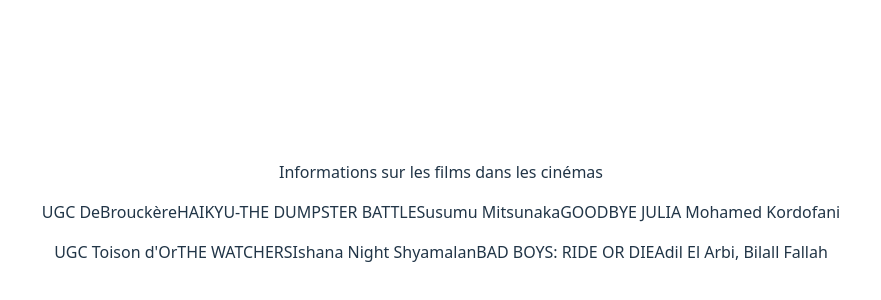
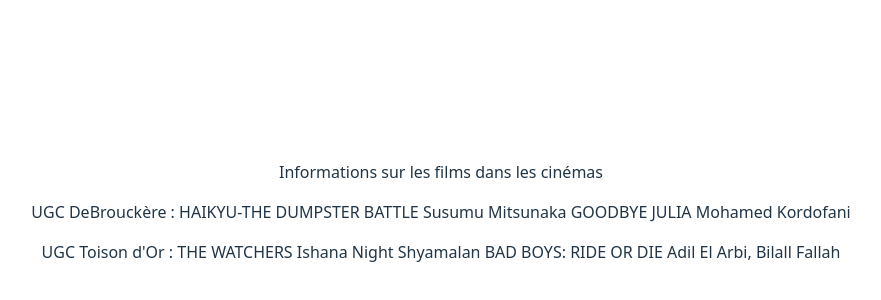
Before and after one commit to cyril-belkhiria-vinci/web2, a React (Vite) app in the folder exercises/exo2.1/Movies/: page / in a window 1280 px wide. Shown: the part 188-488 px from the top of the page, without its empty margins (199-1080 px from the left). Built offline with nearby package versions, Linux system fonts and the light colour scheme.

Commit message:
new exo2.2 moins moche

```diff
--- a/exercises/exo2.1/Movies/src/App.tsx
+++ b/exercises/exo2.1/Movies/src/App.tsx
@@ -24,26 +24,26 @@ const Cinema = (props:CinemaProps)=>{
 const App = () => {
   const pageTitle = "Informations sur les films dans les cinémas";
 
-  const cinema1Name = "UGC DeBrouckère";
+  const cinema1Name = "UGC DeBrouckère : ";
 
   const movie1 : Movie = {
-    title: "HAIKYU-THE DUMPSTER BATTLE",
-    director: "Susumu Mitsunaka",
+    title: "HAIKYU-THE DUMPSTER BATTLE ",
+    director: "Susumu Mitsunaka ",
   };
   const movie2 = {
     title: "GOODBYE JULIA ",
-    director: "Mohamed Kordofani",
+    director: "Mohamed Kordofani ",
   };
 
-  const cinema2Name = "UGC Toison d'Or";
+  const cinema2Name = "UGC Toison d'Or : ";
 
   const movie3 : Movie = {
-    title: "THE WATCHERS",
-    director: "Ishana Night Shyamalan",
+    title: "THE WATCHERS ",
+    director: "Ishana Night Shyamalan ",
   };
   const movie4 = {
-    title: "BAD BOYS: RIDE OR DIE",
-    director: "Adil El Arbi, Bilall Fallah",
+    title: "BAD BOYS: RIDE OR DIE ",
+    director: "Adil El Arbi, Bilall Fallah ",
   };
 
   return (
```
